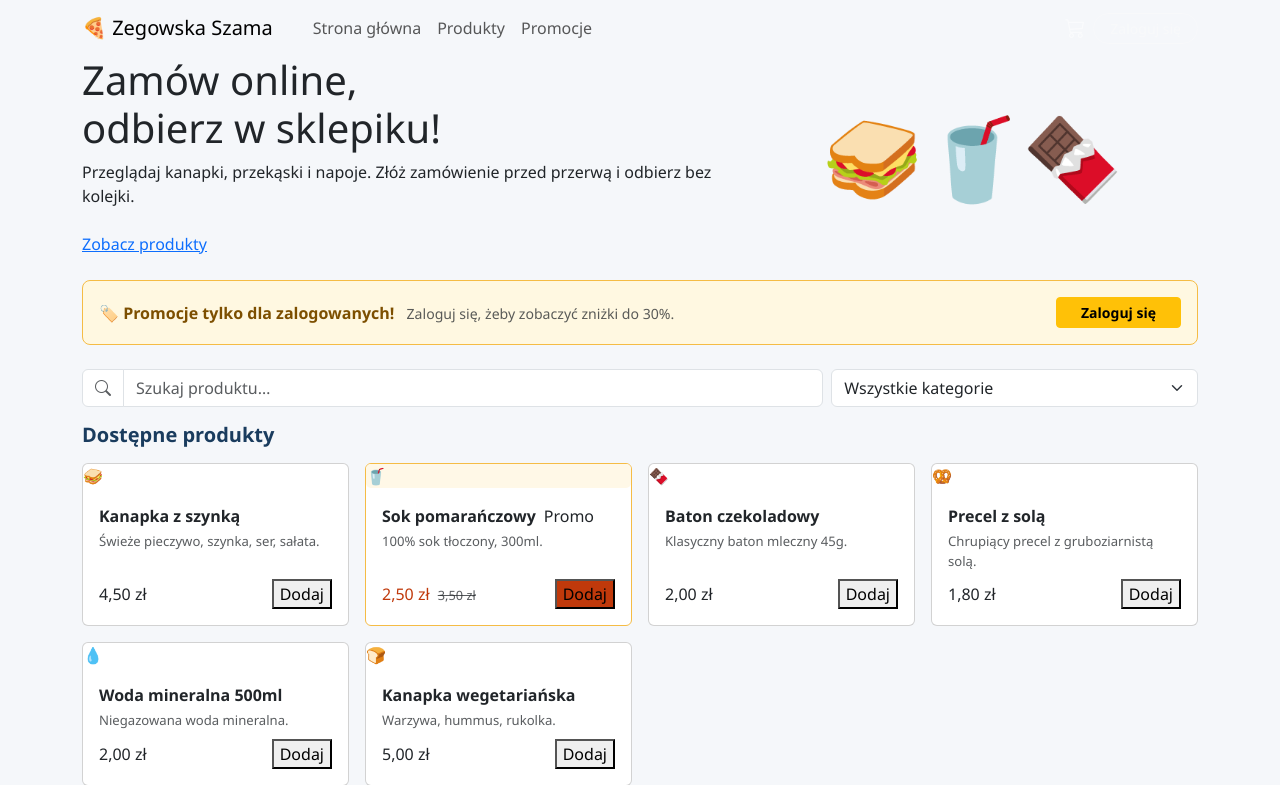
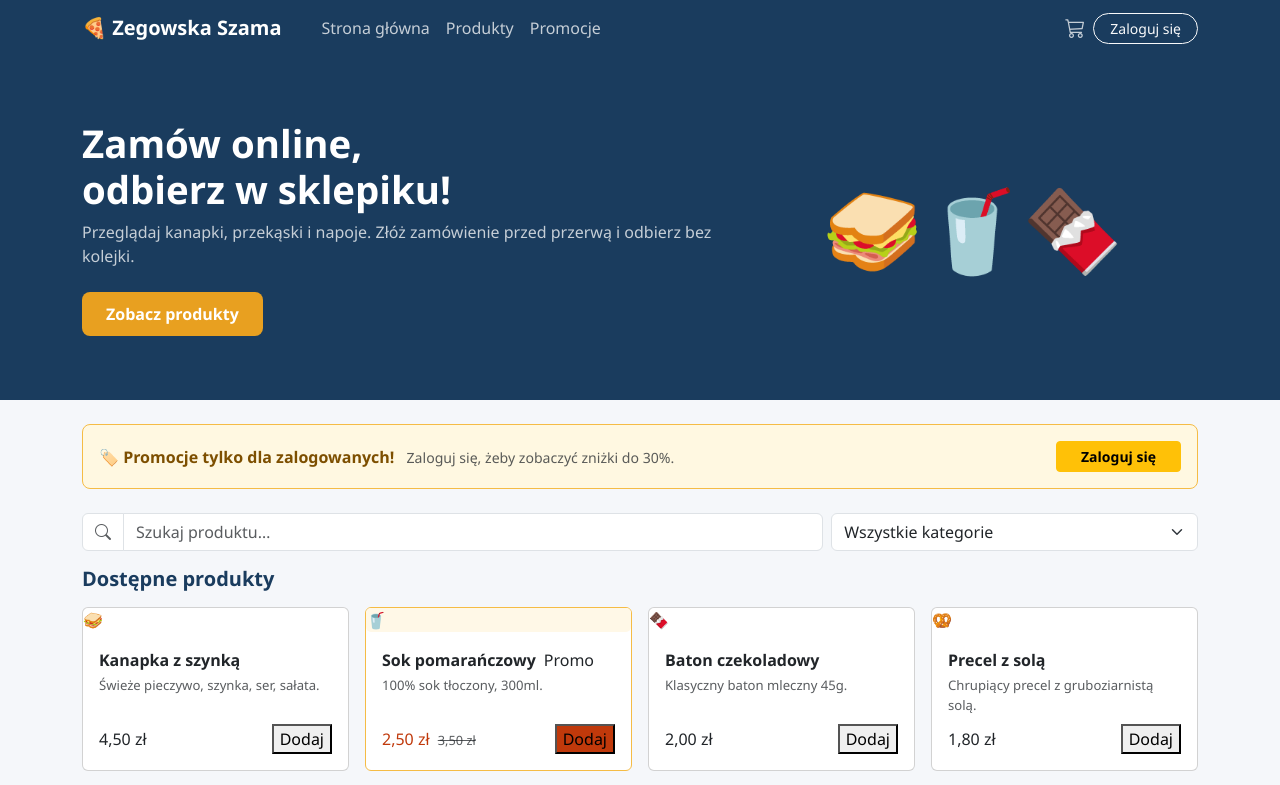
Before and after one commit to szwarcuu/ZEGOWSKA-SZAMA, a PHP site: page / in a window 1280 px wide. Shown: the top 785 px of the page. Run offline with PHP 8.4, Linux system fonts and the light colour scheme.

Commit message:
Stylowanie sekcji hero

```diff
--- a/style.css
+++ b/style.css
@@ -7,3 +7,59 @@ body {
   background: #f5f7fa;
   font-family: 'Segoe UI', sans-serif;
 }
+
+.navbar {
+  background: var(--primary);
+}
+
+.navbar-brand {
+  color: #fff !important;
+  font-weight: 700;
+}
+
+.nav-link {
+  color: rgba(255,255,255,.75) !important;
+}
+
+.nav-link:hover {
+  color: #fff !important;
+}
+
+.navbar-toggler {
+  border-color: rgba(255,255,255,.3);
+}
+
+.navbar-toggler-icon {
+  filter: invert(1);
+}
+
+.hero {
+  background: var(--primary);
+  color: #fff;
+  padding: 4rem 0;
+}
+
+.hero h1 {
+  font-size: clamp(1.6rem, 4vw, 2.4rem);
+  font-weight: 800;
+}
+
+.hero p {
+  color: rgba(255,255,255,.75);
+}
+
+.btn-accent {
+  background: var(--accent);
+  color: #fff;
+  border: none;
+  border-radius: 8px;
+  padding: 10px 24px;
+  font-weight: 600;
+  text-decoration: none;
+  display: inline-block;
+}
+
+.btn-accent:hover {
+  filter: brightness(1.1);
+  color: #fff;
+}
```
